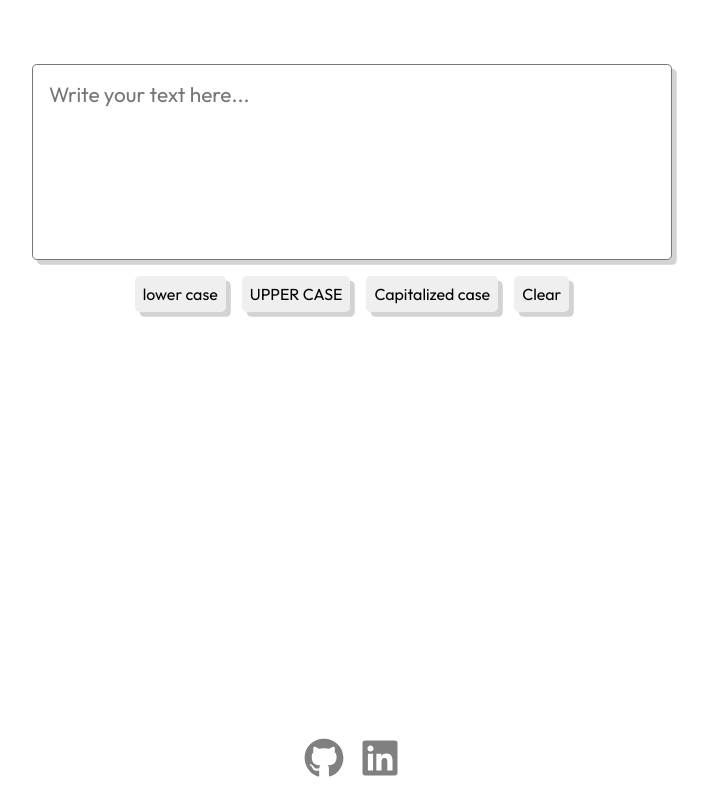
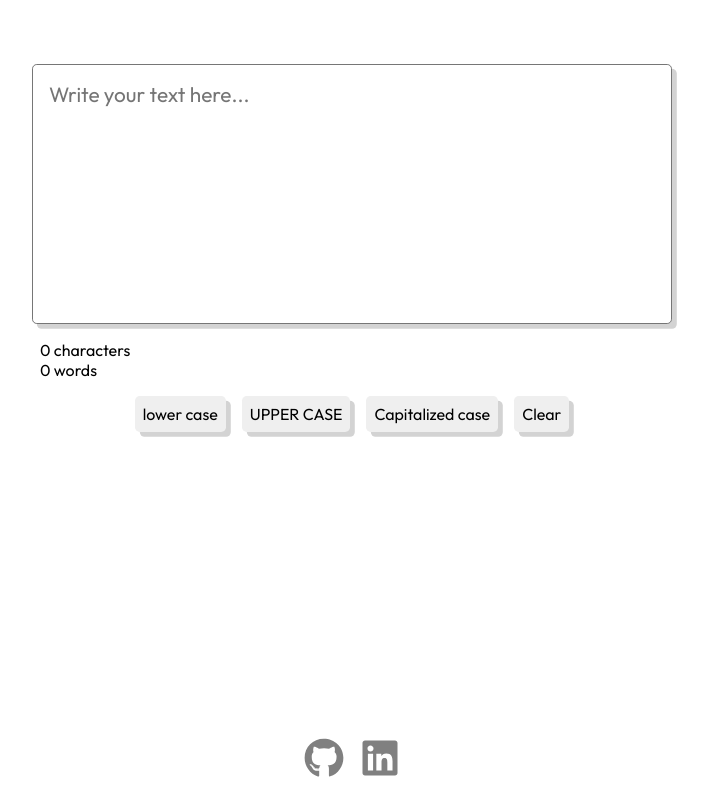
Before and after one commit to MuneebGulzar/text-playground, a React (Create React App) app: page / in a window 1280 px wide. Shown: the whole page, without its empty margins (288-996 px from the left). Built offline with nearby package versions, Linux system fonts and the light colour scheme.

Commit message:
modified:   src/component/Form.js 	modified:   src/styles/Form.css

```diff
--- a/src/component/Form.js
+++ b/src/component/Form.js
@@ -4,9 +4,15 @@ const Form = () => {
 
     const [text, setText] = useState('')
     const [inputText, setInputText] = useState('')
+    const [character, setCharacter] = useState(0);
+    const [words, setWords] = useState(0)
+
+
 
     const handleOnChange = (e) => {
         setInputText(e.target.value)
+        setCharacter(inputText.length + 1);
+        setWords(inputText.split(' ').length)
         // console.log(inputText)
     }
 
@@ -39,6 +45,10 @@ const Form = () => {
             <div className="textarea-container">
                 <textarea autoFocus placeholder='Write your text here...' value={inputText} onChange={handleOnChange} />
             </div>
+            <div className="hints">
+            <p>{character} characters</p>
+            <p>{words} words</p>
+            </div>
 
             <div className="buttons">
                 <button onClick={handleToLowerCase}>lower case</button>
@@ -46,7 +56,6 @@ const Form = () => {
                 <button onClick={handleToCapitalize}>Capitalized case</button>
                 <button onClick={handleToClear}>Clear</button>
             </div>
-
         </div>
     )
 }
--- a/src/styles/Form.css
+++ b/src/styles/Form.css
@@ -1,6 +1,6 @@
 .container{
     width: 100vw;
-    height: 35vh;
+    height: 50vh;
     margin-block: 3rem;
     display: flex;
     flex-direction: column;
@@ -42,9 +42,17 @@ button:hover{
     transition-duration: .5s;
     cursor: pointer;
 }
-
+.hints{
+    display: flex;
+    flex-direction: column;
+    width: 100%;
+}
 @media screen and (min-width: 1280px){
     .textarea-container{
         width: 50vw;
     }
+    .hints{
+        display: flex;
+        width: 50%;
+    }
 }
```
